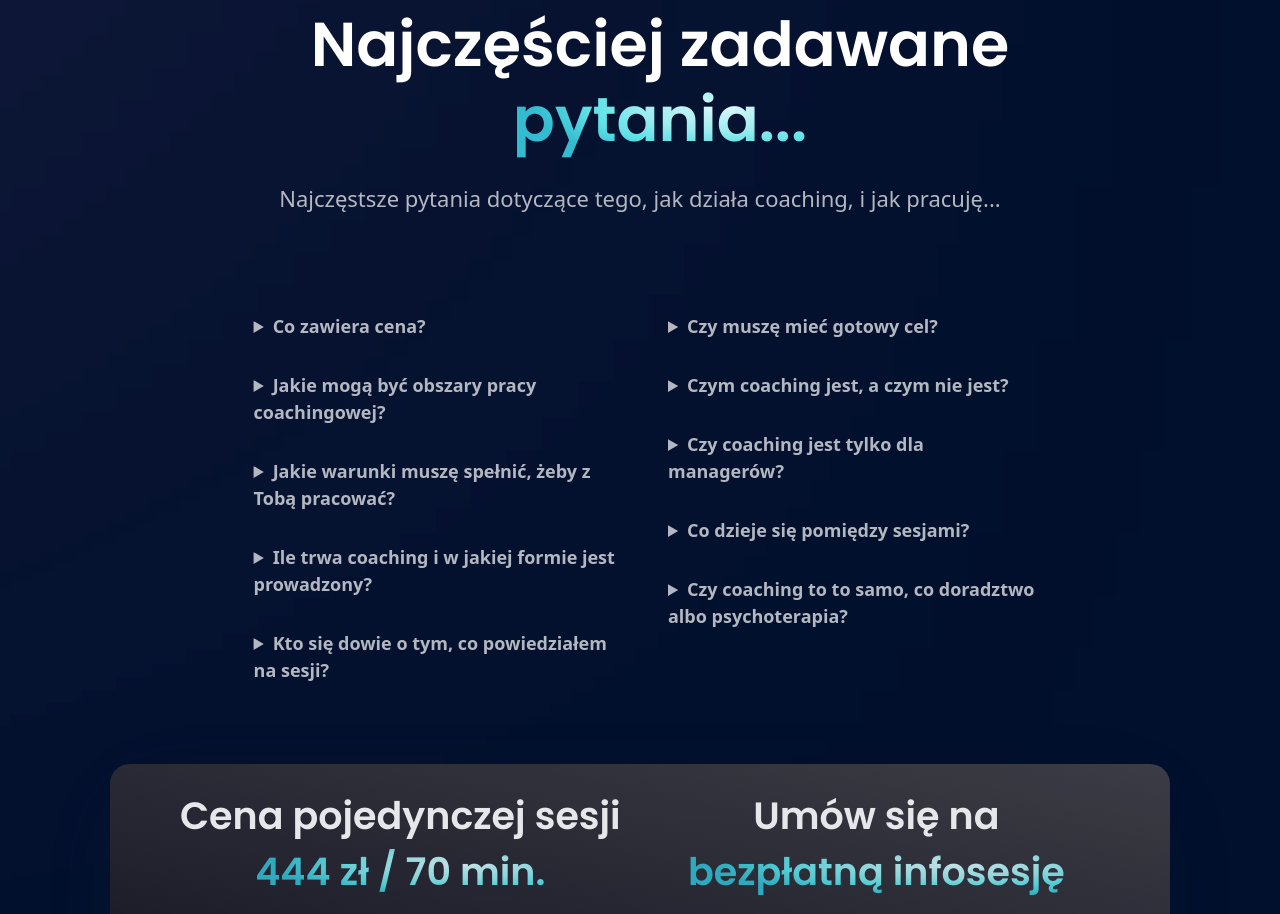
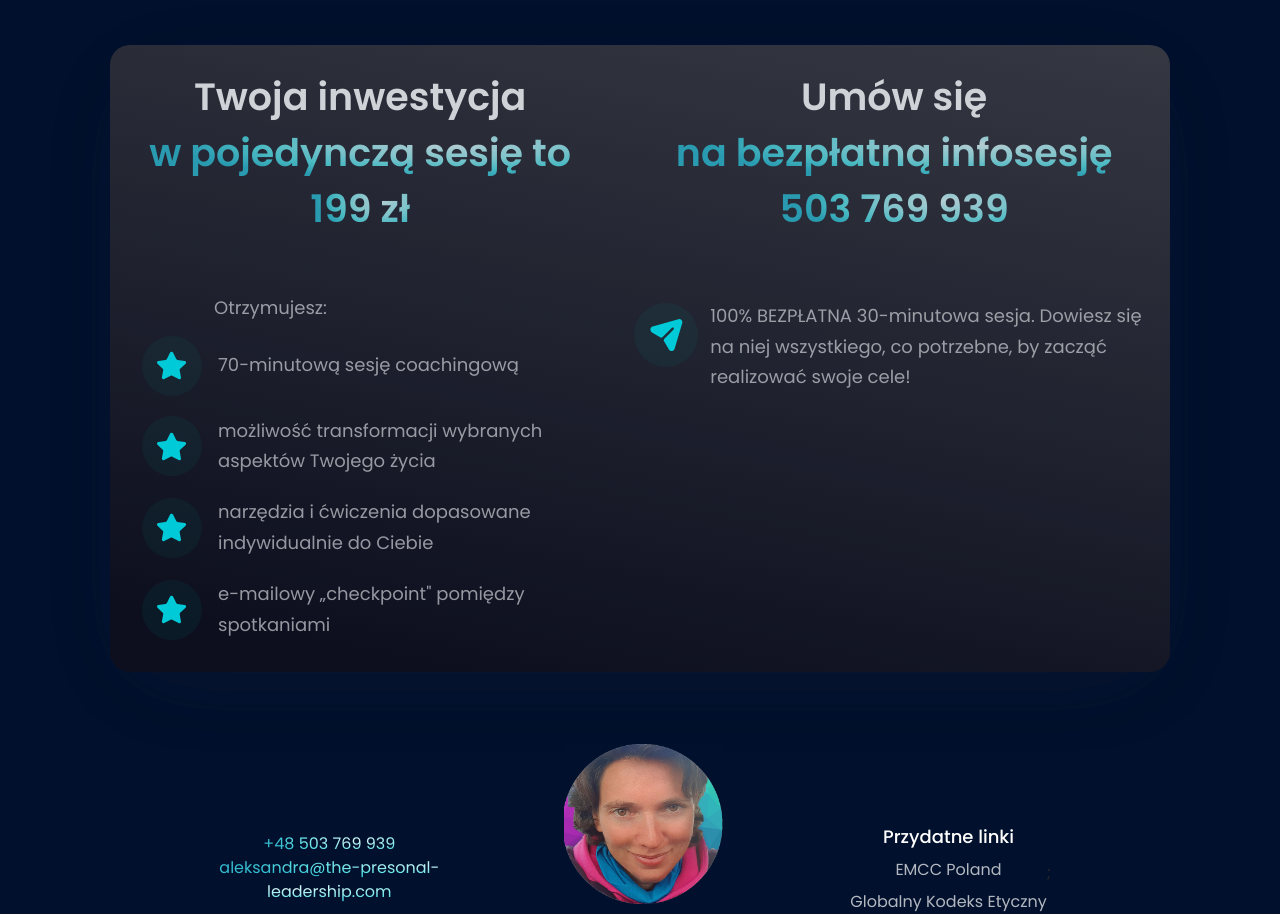
Before and after one commit to DariuszAlbert/the-personal-leadership, a React (Vite) app: page / in a window 1280 px wide. Shown: the part 1860-2774 px from the top of the page. Built offline with nearby package versions, Linux system fonts and the light colour scheme.

Commit message:
CTA responsive  modifications / Navbar logo responsive  modification

```diff
--- a/src/App.jsx
+++ b/src/App.jsx
@@ -2,7 +2,7 @@ import React from 'react';
 import styles from './style';
 import { CTA, FAQ, Footer, Navbar,Shapes, Testimonials, WhatGives, WhatIs} from './components';
 import { scrollPositionTracker } from './hooks/scrollPositionTracker';
-import {Circle} from 'react-awesome-shapes';
+
 
 
 
@@ -49,7 +49,7 @@ const App = () => {
       <div  className={` bg-color ${styles.paddingX} ${styles.flexStart} relative `}>
         <div className={`${styles.boxWidth} `}>
             <WhatGives />
-            <Testimonials />
+            {/* <Testimonials /> */}
             <FAQ />
             <CTA  />
             <Footer />
--- a/src/components/CTA.jsx
+++ b/src/components/CTA.jsx
@@ -1,15 +1,37 @@
-import React from 'react'
-import styles from '../style'
-import { shield, star, send } from '../assets'
+import React from 'react';
+import styles from '../style';
+import {  send } from '../assets';
+import { youGetAlot } from '../constants';
+import {Donut} from 'react-awesome-shapes';
 
 
 const CTA = () => {
   return (
-    <section id="price" className={`lg:${styles.flexStart} ${styles.marginY} ${styles.padding} lg:flex-row flex-col  bg-black-gradient-2 rounded-[20px] box-shadow relative z-20 opacity-90`}>
-      <div className=' flex flex-col justify-center items-center text-center mr-5 mb-4'>
-        <h2 className={`${styles.heading2}`}>Cena pojedynczej sesji</h2>
-        <h2 className={`${styles.heading2} `}><span className='text-gradient '>444 zł / 70 min.</span></h2>
-        <div>
+    <section id="price" className={`md:${styles.flexStart} ${styles.flexCenter}  ${styles.marginY} sm:px-16 px-0 sm:py-12 py-0 md:flex-row flex-col   rounded-[20px] box-shadow relative z-20 opacity-90`}>
+      <div className={`md:${styles.flexStart}  sm:px-14 px-0 sm:py-12 py-0 md:flex-row flex-col  bg-black-gradient-2 rounded-[20px] box-shadow relative z-20 opacity-90`} >
+      <div className=' flex  flex-col justify-start items-start text-center mr-2 mb-2'>
+        <h2 className={`${styles.heading2} p-4`}>Twoja inwestycja  <br/><span className='text-gradient '>w pojedynczą <br className="xs:hidden"/>sesję to</span>
+        <br/><span className='text-gradient '>199 zł</span></h2><br/>
+        <div className=' flex flex-col w-full justify-start items-start text-center md:ml-4 sm:p-2 mb-2'>
+            <h4 className={`${styles.paragraph} text-medium ss:ml-[80px] ml-[20px]`}>Otrzymujesz:</h4>
+
+            {youGetAlot.map((youGet) => (
+
+            <div key={youGet.id} className={` ${styles.paragraph} flex flex-row w-full  md:items-center items-start justify-start text-center mt-1 p-2 rounded-[10px] md:feature-card`}>
+
+                  <div className={`w-[60px] h-[60px] rounded-full ${styles.flexCenter} bg-dimBlue`}>
+                    <img src={youGet.icon} alt="shield" className='w-[50%] h-[50%] object-contain'/>
+                  </div>
+                  <div className='flex-1 flex flex-col ml-0 '>
+                  <p className={`${styles.paragraph} w-full text-left  max-w-[400px] sm:ml-4 ml-4`}>{youGet.content}</p>
+                  </div>
+            </div>
+            )
+
+            )}
+
+          </div>
+        {/* <div>
             <div className='flex flex-row  items-center text-center mb-2 mt-3'>
               <img src={shield} alt="shield"/>
               <p className={`${styles.paragraph} text-left max-w-[470px] ml-10`}>100% Gwarancja zwrotu pieniędzy</p>
@@ -19,18 +41,30 @@ const CTA = () => {
               <p className={`${styles.paragraph} text-left max-w-[470px] ml-8`}>Jeśli w ciągu 4 sesji nie zobaczysz efektów, Twoje pieniądze do Ciebie wrócą!</p>
 
           </div>
-          </div>
+          </div> */}
       </div>
-      <div className=' flex flex-col justify-center text-center sm:mt-0'>
-        <h2 className={`${styles.heading2}`}>Umów się na <br/> <span className='text-gradient '>bezpłatną infosesję</span> </h2>
-        <h2 className={`font-poppins font-semibold xs:text-[48px] text-[42px] text-white xs:leading-[76.8px] leading-[50px] w-full `}>
+      <div className='flex flex-col justify-center text-center sm:mt-0 '>
+        <h2 className={`${styles.heading2} p-4`}>Umów się<br/> <span className='text-gradient '>na bezpłatną infosesję</span> <br/>
+        {/* <h2 className={` ${styles.heading2} font-semibold text-white w-full `}> */}
+        {/* <h2 className={`font-poppins font-semibold xs:text-[48px] text-[36px] text-white xs:leading-[76.8px] leading-[44px] w-full `}> */}
         <a href="tel:+48 503 769 939"><span className='text-gradient '>503 769 939</span></a></h2>
-          <div className='flex flex-row lg:justify-start justify-center items-center text-center mb-2 mt-2'>
-          <img src={send} alt="send"/>
-          <p className={`${styles.paragraph} text-left max-w-[470px] ml-10`}>100% BEZPŁATNA 70-minutowa sesja. Dowiesz się na niej wszystkiego, co potrzebne, by zacząć realizować swoje cele!</p>
-          </div>
+
+          <div className='flex flex-row lg:justify-start justify-center items-center text-center mb-2 md:mt-0 mt-[30px] p-3 rounded-[15px] feature-card'>
+            <div className={`w-[64px] h-[64px]  rounded-full ${styles.flexCenter} bg-dimBlue`}>
+              <a href="tel:+48 503 769 939"><img src={send} alt="send"/></a>
+            </div>
+            <div className='flex-1 flex flex-col ml-3 md:mt-6 '>
+            <p className={`${styles.paragraph} text-left max-w-[470px] `}>100% BEZPŁATNA 30-minutowa sesja. Dowiesz się na niej wszystkiego, co potrzebne, by zacząć realizować swoje cele!</p>
+           </div>
+
+
+            </div>
+
+
+
       </div>
 
+      </div>
 
     </section>
   )
--- a/src/components/Footer.jsx
+++ b/src/components/Footer.jsx
@@ -13,7 +13,7 @@ const Footer = () => {
 
                     <p className={`font-poppins font-normal text-[16px] leading-[24px] text-dimWhite  `}>
                        <a href="tel:+48 503 769 939" className='mt-2 '><span className='text-gradient '>+48 503 769 939</span></a><br/>
-                      <a href="mailto:darek.golunski@gmail.com?subject=Kontakt &body=Czy mogę prosić o kontakt w sprawie coachingu? Mój nr telefonu: "><span className='text-gradient '>aleksandra@the-presonal-leadership.com</span></a><br/>
+                      <a href="mailto:aleksandra@the-personal-leadership.com?subject=Kontakt &body=Czy mogę prosić o kontakt w sprawie coachingu? Mój nr telefonu: "><span className='text-gradient '>aleksandra@the-presonal-leadership.com</span></a><br/>
                     </p>
         </div>
 
@@ -34,7 +34,7 @@ const Footer = () => {
                       <a href="tel:+48 503 769 939" ><span className='text-gradient '>+48 503 769 939</span></a><br/>
                       </p>
                       <p className={`font-poppins font-normal text-[20px] leading-[24px] mt-2 text-dimWhite  `}>
-                      <a  href="mailto:darek.golunski@gmail.com?subject=Kontakt &body=Czy mogę prosić o kontakt w sprawie coachingu? Mój nr telefonu: "><span className='text-gradient'>aleksandra@the-presonal-leadership.com</span></a><br/>
+                      <a href="mailto:aleksandra@the-personal-leadership.com?subject=Kontakt &body=Czy mogę prosić o kontakt w sprawie coachingu? Mój nr telefonu: "> <span className='text-gradient'>aleksandra@the-presonal-leadership.com</span></a><br/>
 
                     </p>
 
--- a/src/components/Navbar.jsx
+++ b/src/components/Navbar.jsx
@@ -22,10 +22,10 @@ const Navbar = () => {
               <p className='font-poppins font-medium  mt-2 '>
               <span className='text-white ' >The</span>
               </p>
-              <p className='font-poppins font-medium xl:ml-5  lg:ml-2 sm:ml-5  mt-2'>
+              <p className='font-poppins font-medium xl:ml-3  lg:ml-2 sm:ml-3  mt-2'>
               <span className='text-gradient' >Personal</span>
               </p>
-              <p className='font-poppins font-medium xl:ml-5  lg:ml-2 sm:ml-5  mt-2'>
+              <p className='font-poppins font-medium xl:ml-3  lg:ml-2 sm:ml-3  mt-2'>
               <span className='text-white  ' >Leadership </span>
               </p>
             </div>
--- a/src/components/WhatIs.jsx
+++ b/src/components/WhatIs.jsx
@@ -19,7 +19,7 @@ const WhatIs = () => {
             <div className='flex flex-col xs:mt-4 '>
                 <p className={`font-poppins font-normal text-[24px] leading-9 text-dimWhite text-start md:feature-card p-6 rounded-[20px]  `}>
                     To proste...<br/> <span className='text-gradient text-[32px]'>Coaching jest...{' '}</span> <br/>
-                    najskuteczniejszą metodą osiągania założonych celów i spełniania marzeń!
+                    najskuteczniejszą metodą osiągania założonych celów <br className='block ss:hidden'/> i spełniania marzeń!
                 </p>
 
             </div>
--- a/src/constants/index.js
+++ b/src/constants/index.js
@@ -1,4 +1,5 @@
 import { monika,  send, shield, star  } from "../assets";
+// ------------------------------------------------------------------------- NAVBAR ---------------------------------------
 
 export const navLinks = [
 
@@ -10,10 +11,10 @@ export const navLinks = [
     id: "values",
     title: "Co Ci da? ",
   },
-  {
-    id: "testimonials",
-    title: "Opinie",
-  },
+  // {
+  //   id: "testimonials",
+  //   title: "Opinie",
+  // },
   {
     id: "faq",
     title: "FAQ",
@@ -29,6 +30,7 @@ export const navLinks = [
   },
 ];
 
+// ------------------------------------------------------------------------------------ WHAT GIVES -----------------------------
 
 export const whatGives = [
   {
@@ -36,7 +38,7 @@ export const whatGives = [
     icon: star,
     title: "Odblokujesz osobisty potencjał",
     content:
-      "Odkryjesz uśpione zasoby, wzmocnisz naturalne talenty, znajdziesz motywację. Będziesz podejmował trafniejsze decyzje i zwyczajnie - staniesz się szczęśliwszy.",
+      "Odkryjesz uśpione zasoby, wzmocnisz naturalne talenty, znajdziesz motywację. Pokonasz wewnętrzne bariery. Będziesz podejmował trafniejsze decyzje.",
   },
   {
     id: "feature-2",
@@ -76,37 +78,26 @@ export const feedback = [
 ];
 
 
-export const footerLinks = [
-  {
-    title: "Przydatne linki",
-    id: "link-1",
-    links: [
-      {
-        name: "EMCC Poland",
-        link: "https://emccpoland.org/",
-      },
-      {
-        name: "Globalny Kodeks Etyczny",
-        link: "https://emccpoland.org/wp-content/uploads/2019/11/Kodeks-etyki-2021-PL.pdf",
-      },
-
-    ],
-  },
-
-];
+// --------------------------------------------------------------------------------- FAQ -----------------------------------------------------
 
 export const firstFaq = [
+  // {
+  //   id: "faq-1",
+  //   title: "Co zawiera cena?",
+  //   content:
+  //     "Ustaloną liczbę spotkań on-line, pracę coacha przed, w trakcie i po spotkaniu polegającą na analizie i indywidualnym doborze narzędzi oraz metod wspomagających Cię w określaniu i realizowaniu Twoich celów. Ćwiczenia dobierane odpowiednio do Ciebie, tematyki sesji i Twoich potrzeb.",
+  // },
   {
     id: "faq-1",
-    title: "Co zawiera cena?",
+    title: "Czym coaching jest, a czym nie jest?",
     content:
-      "Ustaloną liczbę spotkań on-line, pracę coacha przed, w trakcie i po spotkaniu polegającą na analizie i indywidualnym doborze narzędzi oraz metod wspomagających Cię w określaniu i realizowaniu Twoich celów. Ćwiczenia dobierane odpowiednio do Ciebie, tematyki sesji i Twoich potrzeb.",
+      "Nie jest doradztwem, nie jest też formą psychoterapii, ani treningiem motywacyjnym. Nie jest manipulacją, kontrolą, ani luźną przyjacielską relacją. Coach nie doradza i nie sugeruje, nie diagnozuje i nie leczy, nie zagląda w przeszłość, nie motywuje, nie uczy, nie kontroluje i nie ocenia. Coach umożliwia Ci wgląd i naukę, wspiera, towarzyszy, proponuje narzędzia, poszerza Twoją perspektywę. A Ty stajesz się autorem własnego sukcesu.",
   },
   {
     id: "faq-2",
     title: "Jakie mogą być obszary pracy coachingowej?",
     content:
-      "Wsparcie w procesie realizacji zmiany, potrzeba określenia celów, zmiana zawodowa, zwiększenie skuteczności i produktywności, zmiana nawyków i ograniczających przekonań, odkrycie i wykorzystanie mocnych stron, umiejętności interpersonalne, poznanie siebie, znalezienie powołania i motywacji… i wiele wiele innych.",
+      "Chęć rozpoczęcia zdrowego stylu życia, dążenie do awansu lub zmiany zawodowej, poradzenie sobie z blokującym stresem przy wystąpieniach publicznych, poszukiwanie alternatywnych pomysłów na rozwój biznesu, potrzeba lepszej organizacji swojego czasu i wiele, wiele innych... Temat coachingu, Drogi Kliencie, zależy od Ciebie.",
   },
   {
     id: "faq-3",
@@ -140,10 +131,15 @@ export const secondFaq = [
       "Jeśli masz cel, nad którym chcesz pracować, to świetnie! Jednak nie jest to konieczne. Proces coachingowy pomoże Ci Twój cel znaleźć, właściwie go sformułować i wesprze w jego realizacji.",
   },
   {
-    id: "faq-7",
-    title: "Czym coaching jest, a czym nie jest?",
+  //   id: "faq-7",
+  //   title: "Czym coaching jest, a czym nie jest?",
+  //   content:
+  //     "Nie jest doradztwem, nie jest też formą psychoterapii, ani treningiem motywacyjnym. Nie jest manipulacją, kontrolą, ani luźną przyjacielską relacją. Coach nie doradza i nie sugeruje, nie diagnozuje i nie leczy, nie zagląda w przeszłość, nie motywuje, nie uczy, nie kontroluje i nie ocenia. Coach umożliwia Ci wgląd i naukę, wspiera, towarzyszy, proponuje narzędzia, poszerza Twoją perspektywę. A Ty stajesz się autorem własnego sukcesu.",
+  // },
+     id: "faq-7",
+    title: "Chcę po prostu lepiej poznać siebie. Czy coaching mi w tym pomoże?",
     content:
-      "Nie jest doradztwem, nie jest też formą psychoterapii, ani treningiem motywacyjnym. Nie jest manipulacją, kontrolą, ani luźną przyjacielską relacją. Coach nie doradza i nie sugeruje, nie diagnozuje i nie leczy, nie zagląda w przeszłość, nie motywuje, nie uczy, nie kontroluje i nie ocenia. Coach umożliwia Ci wgląd i naukę, wspiera, towarzyszy, proponuje narzędzia, poszerza Twoją perspektywę. A Ty stajesz się autorem własnego sukcesu.",
+      "Oczywiście! Coaching świetnie sprawdza się jako metoda wspierania rozwoju osobistego. Lepsze poznanie siebie, to piękny kierunek.",
   },
 
   {
@@ -166,3 +162,51 @@ export const secondFaq = [
   },
 
 ];
+
+// -------------------------------------------------------------------------------- CTA ----------------------------------------------------
+export const youGetAlot = [
+  {
+    id: "youGet-1",
+    icon: star,
+    content:
+      '70-minutową sesję coachingową',
+  },
+  {
+    id: "youGet-2",
+    icon: star,
+    content:
+      'możliwość transformacji wybranych aspektów Twojego życia',
+  },
+  {
+    id: "youGet-3",
+    icon: star,
+    content:
+      'narzędzia i ćwiczenia dopasowane indywidualnie do Ciebie',
+  },
+  {
+    id: "youGet-4",
+    icon: star,
+    content:
+      'e-mailowy „checkpoint" pomiędzy spotkaniami',
+  },
+];
+
+// -------------------------------------------------------------------------------- FOOTER -------------------------------------------------
+export const footerLinks = [
+  {
+    title: "Przydatne linki",
+    id: "link-1",
+    links: [
+      {
+        name: "EMCC Poland",
+        link: "https://emccpoland.org/",
+      },
+      {
+        name: "Globalny Kodeks Etyczny",
+        link: "https://emccpoland.org/wp-content/uploads/2019/11/Kodeks-etyki-2021-PL.pdf",
+      },
+
+    ],
+  },
+
+];
--- a/src/style.js
+++ b/src/style.js
@@ -9,7 +9,7 @@ const styles = {
     boxWidth: "xl:max-w-[1280px] lg:max-w-[1060px] w-full",
 
     heading2: "font-poppins font-semibold xl:text-[48px] xs:text-[38px] text-[30px] text-white xl:leading-[66px] xs:leading-[56px] leading-[50px] w-full",
-    paragraph: "font-poppins font-normal text-dimWhite text-[18px] leading-[30.8px]",
+    paragraph: "font-poppins font-normal text-dimWhite text-[18px] sm:leading-[30.8px] leading-[25px]",
 
     flexCenter: "flex justify-center items-center",
     flexStart: "flex justify-center items-start",
```
